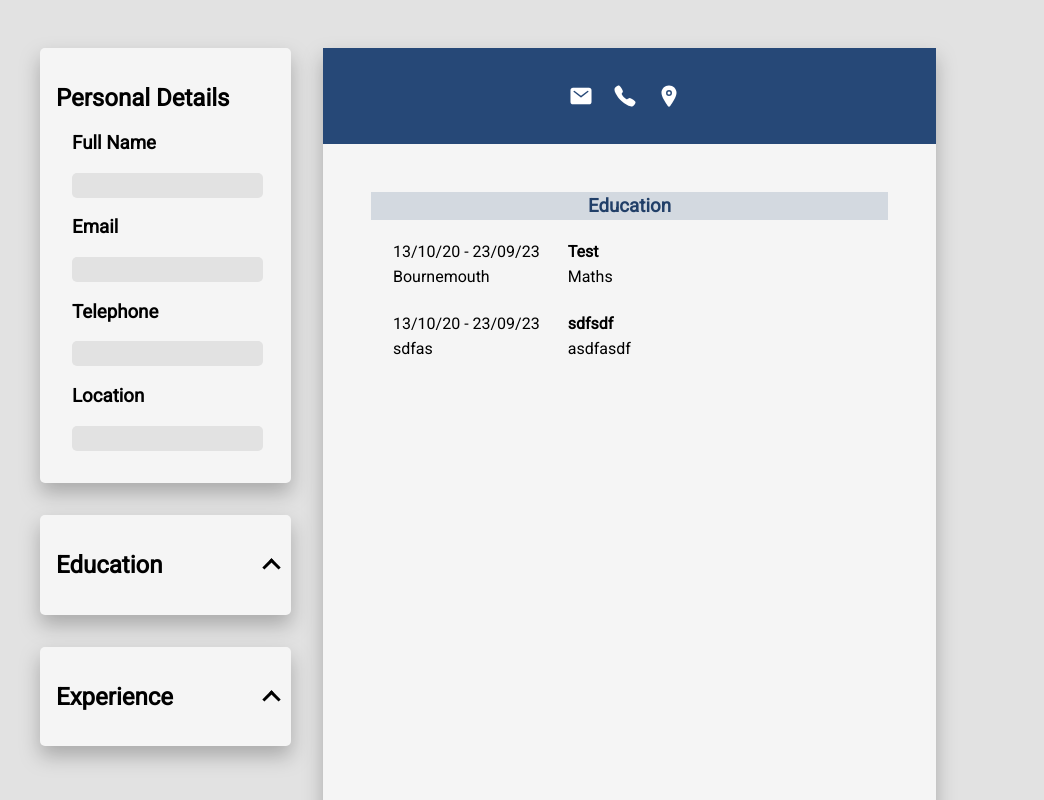
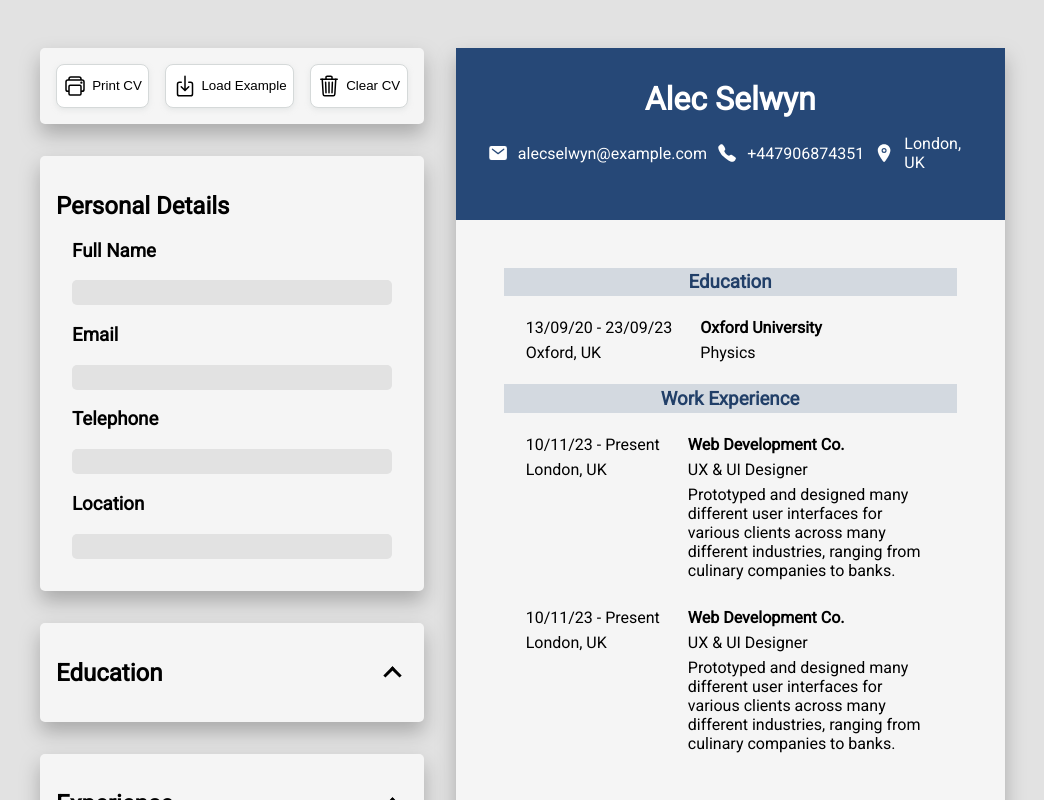
Before and after one commit to Spaceflyy/CV-App, a React (Vite) app: page / in a window 1280 px wide. Shown: the top 800 px of the page, without its empty margins (152-1196 px from the left). Built offline with nearby package versions, Linux system fonts and the light colour scheme.

Commit message:
add print / load example/ clear buttons

```diff
--- a/src/App.jsx
+++ b/src/App.jsx
@@ -9,23 +9,42 @@ function App() {
 	const [eduList, setEduList] = useState([
 		{
 			id: 0,
-			name: "Test",
-			subject: "Maths",
-			start: "13/10/20",
+			name: "Oxford University",
+			subject: "Physics",
+			start: "13/09/20",
 			end: "23/09/23",
-			location: "Bournemouth",
+			location: "Oxford, UK",
+		},
+	]);
+	const [text, setText] = useState({
+		id: 0,
+		fName: "Alec Selwyn",
+		mail: "alecselwyn@example.com",
+		telephone: "+447906874351",
+		location: "London, UK",
+	});
+	const [expList, setExpList] = useState([
+		{
+			id: 0,
+			name: "Web Development Co.",
+			pos: "UX & UI Designer",
+			desc:
+				"Prototyped and designed many different user interfaces for various clients across many different industries, ranging from culinary companies to banks. ",
+			start: "10/11/23",
+			end: "Present",
+			location: "London, UK",
 		},
 		{
 			id: 1,
-			name: "sdfsdf",
-			subject: "asdfasdf",
-			start: "13/10/20",
-			end: "23/09/23",
-			location: "sdfas",
+			name: "Web Development Co.",
+			pos: "UX & UI Designer",
+			desc:
+				"Prototyped and designed many different user interfaces for various clients across many different industries, ranging from culinary companies to banks. ",
+			start: "10/11/23",
+			end: "Present",
+			location: "London, UK",
 		},
 	]);
-	const [text, setText] = useState({});
-	const [expList, setExpList] = useState([]);
 	const [formOpen, setFormOpen] = useState(false);
 
 	const handleChange = (e) => {
@@ -218,9 +237,72 @@ function App() {
 		setFormOpen(false);
 	};
 
+	const handleLoadExample = () => {
+		setExpList([
+			{
+				id: 0,
+				name: "Web Development Co.",
+				pos: "UX & UI Designer",
+				desc:
+					"Prototyped and designed many different user interfaces for various clients across many different industries, ranging from culinary companies to banks. ",
+				start: "10/11/23",
+				end: "Present",
+				location: "London, UK",
+			},
+			{
+				id: 1,
+				name: "Web Development Co.",
+				pos: "UX & UI Designer",
+				desc:
+					"Prototyped and designed many different user interfaces for various clients across many different industries, ranging from culinary companies to banks. ",
+				start: "10/11/23",
+				end: "Present",
+				location: "London, UK",
+			},
+		]);
+		setText({
+			id: 0,
+			fName: "Alec Selwyn",
+			mail: "alecselwyn@example.com",
+			telephone: "+447906874351",
+			location: "London, UK",
+		});
+
+		setEduList([
+			{
+				id: 0,
+				name: "Oxford University",
+				subject: "Physics",
+				start: "13/09/20",
+				end: "23/09/23",
+				location: "Oxford, UK",
+			},
+		]);
+	};
+
+	const handleCVClear = () => {
+		setText({});
+		setEduList([]);
+		setExpList([]);
+	};
+
 	return (
 		<>
 			<div className="infoContainer">
+				<div className="inputSection">
+					<div className="btnContainer">
+						<button onClick={window.print}>
+							<ion-icon name="print-outline"></ion-icon> Print CV
+						</button>
+						<button onClick={handleLoadExample}>
+							<ion-icon name="download-outline"></ion-icon> Load Example
+						</button>
+
+						<button onClick={handleCVClear}>
+							<ion-icon name="trash-outline"></ion-icon> Clear CV
+						</button>
+					</div>
+				</div>
 				<PersonalInfo value={text} onChange={handleChange} />
 
 				<InputSection
--- a/src/components/InputForm.jsx
+++ b/src/components/InputForm.jsx
@@ -30,6 +30,7 @@ export default function InputForm({
 					</label>
 				);
 			})}
+			<div className="btnContainer">
 				<input onClick={onClick} type="reset" value="Cancel" />
 				<input type="reset" value="Clear" />
 				<input form={formId} id="submitBtn" type="submit" value="Save" />
@@ -40,6 +41,7 @@ export default function InputForm({
 					type="button"
 					value="Save Edit"
 				/>
+			</div>
 		</form>
 	);
 }
--- a/src/components/ListRenderer.jsx
+++ b/src/components/ListRenderer.jsx
@@ -24,9 +24,11 @@ export default function ListRenderer({
 					</li>
 				);
 			})}
-			<button onClick={onClick}>
-				<ion-icon name="add-circle-outline"></ion-icon>Add
-			</button>
+			<div className="btnContainer">
+				<button onClick={onClick}>
+					<ion-icon name="add-circle-outline"></ion-icon>Add
+				</button>
+			</div>
 		</ul>
 	);
 }
--- a/src/index.css
+++ b/src/index.css
@@ -84,7 +84,11 @@ body {
 	font-weight: bold;
 }
 
-@media (max-width: 800px) {
+.dateLoc {
+	min-width: max-content;
+}
+
+@media screen and (max-width: 800px) {
 	#root {
 		flex-direction: column;
 		align-items: center;
@@ -104,8 +108,33 @@ body {
 	}
 }
 
-@media (max-width: 500px) {
+@media screen and (max-width: 500px) {
 	.infoContainer {
 		max-width: 300px;
 	}
 }
+
+@media print {
+	@page {
+		print-color-adjust: exact;
+		size: A4;
+		margin: 0;
+	}
+
+	.infoContainer {
+		display: none;
+	}
+
+	.cvContainer,
+	html,
+	body {
+		height: 29.7cm;
+		width: 21cm;
+	}
+
+	#root {
+		padding: 0;
+		margin: 0;
+		width: 100%;
+	}
+}
--- a/src/styles/inputForm.css
+++ b/src/styles/inputForm.css
@@ -1,7 +1,41 @@
+.btnContainer {
+	display: flex;
+	justify-content: center;
+	gap: 1rem;
+}
+
 label {
 	min-width: 97%;
 }
 
+input[type="submit"],
+input[type="button"],
+input[type="reset"] {
+	margin-top: 1rem;
+	min-width: 125px;
+	background-color: #fff;
+	border: 1px solid #d5d9d9;
+	border-radius: 8px;
+	box-shadow: rgba(213, 217, 217, 0.5) 0 2px 5px 0;
+	line-height: 29px;
+	width: 100px;
+	padding: 0.2rem;
+	cursor: pointer;
+}
+
+input[type="submit"]:hover,
+input[type="button"]:hover,
+input[type="reset"]:hover {
+	background-color: #e6e6e6;
+}
+
+input[type="submit"]:focus,
+input[type="button"]:focus,
+input[type="reset"]:focus {
+	border-color: #008296;
+	box-shadow: rgba(213, 217, 217, 0.5) 0 2px 5px 0;
+	outline: 0;
+}
 input,
 textarea {
 	min-width: 97%;
@@ -9,18 +43,6 @@ textarea {
 	padding: 5px;
 	border: none;
 	background-color: var(--lightGrey);
-}
-
-/* .displayShown {
-	display: inline-block;
-} */
-
-input[type="submit"],
-input[type="button"],
-input[type="reset"],
-button {
-	margin-top: 1rem;
-	min-width: 100px;
 }
 
 form {
--- a/src/styles/listRenderer.css
+++ b/src/styles/listRenderer.css
@@ -24,3 +24,27 @@ ion-icon {
 	cursor: pointer;
 	font-size: 24px;
 }
+button {
+	display: flex;
+	align-items: center;
+	justify-content: center;
+	background-color: #fff;
+	border: 1px solid #d5d9d9;
+	border-radius: 8px;
+	box-shadow: rgba(213, 217, 217, 0.5) 0 2px 5px 0;
+	line-height: 29px;
+	width: max-content;
+	padding: 0.4rem;
+	cursor: pointer;
+	gap: 0.3rem;
+}
+
+button:hover {
+	background-color: #e6e6e6;
+}
+
+button:focus {
+	border-color: #008296;
+	box-shadow: rgba(213, 217, 217, 0.5) 0 2px 5px 0;
+	outline: 0;
+}
```
Lines whose indentation alone changed are shown as unchanged.
